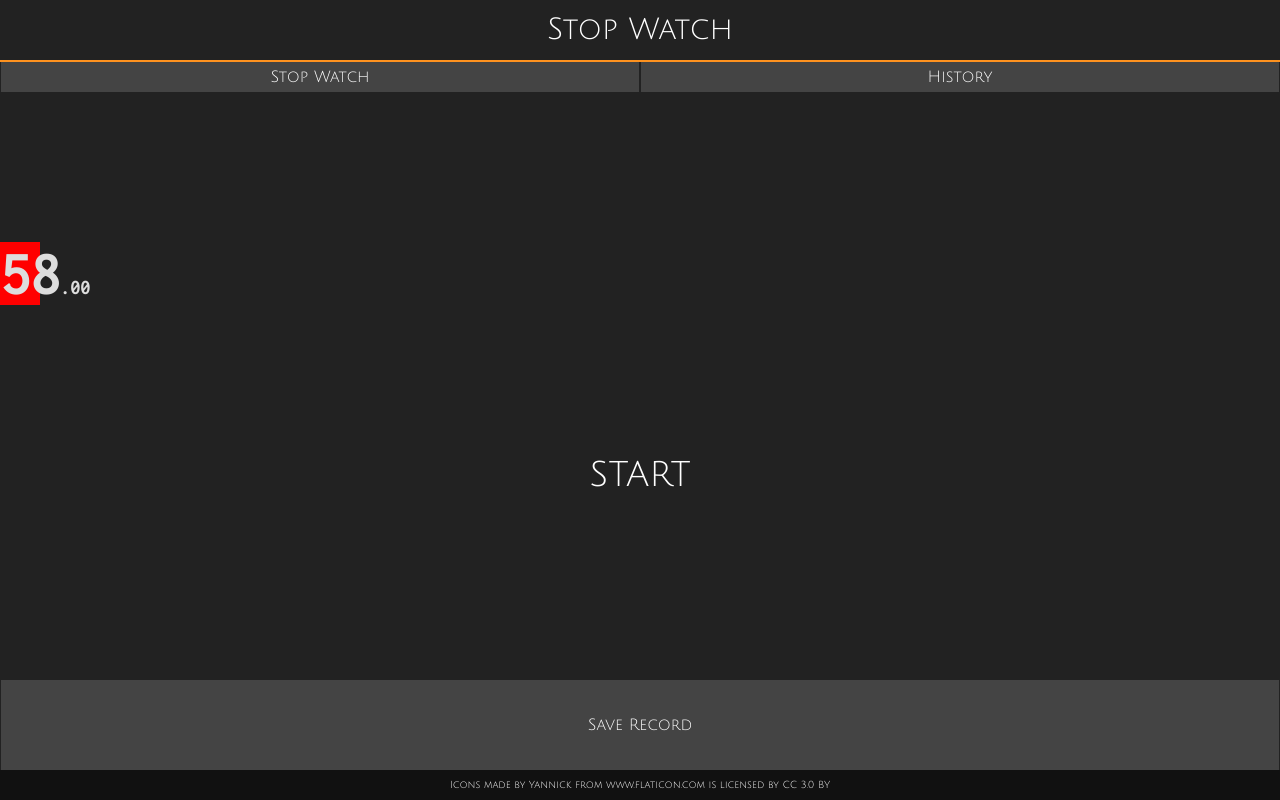
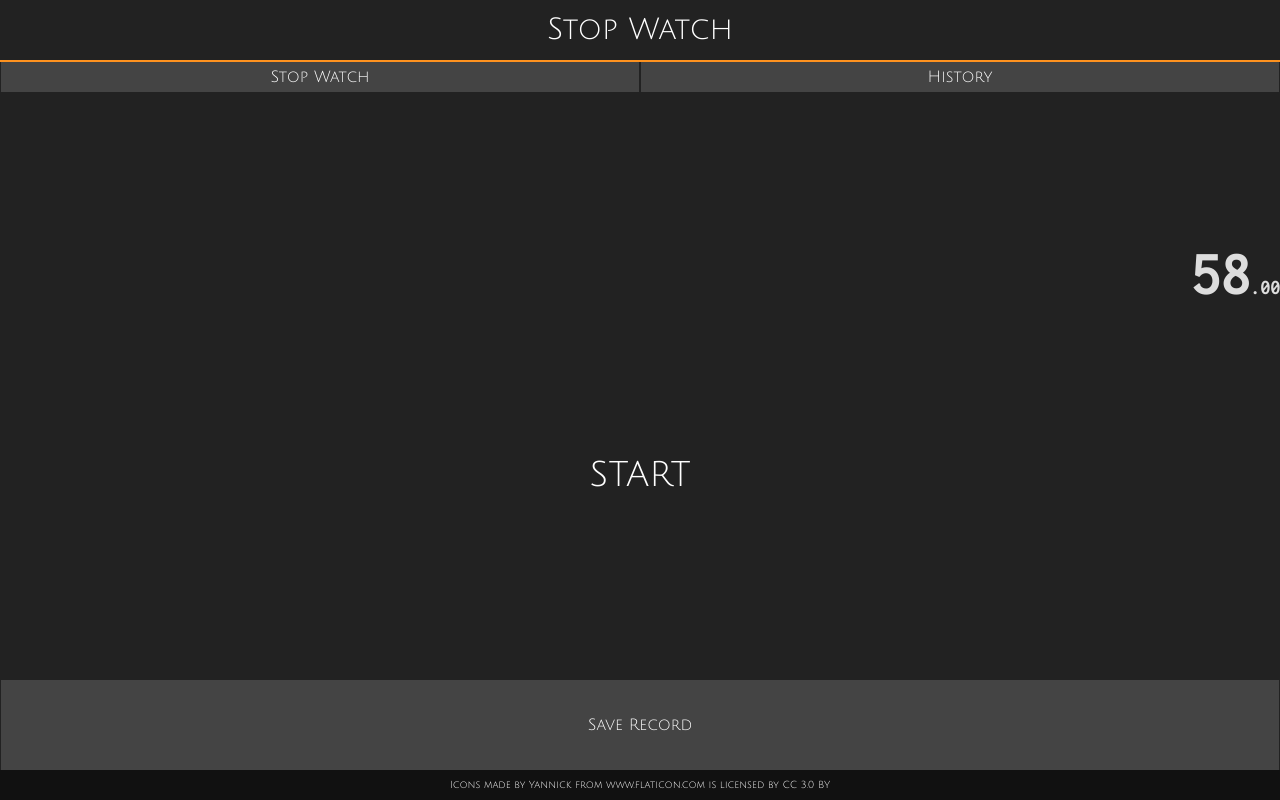
Before and after one commit to MESepehr/TimeTracker, a React (Create React App) app in the folder front-end/: page / in a window 1280 px wide. Built offline with nearby package versions, Linux system fonts and the light colour scheme; the HTML template or start-up script is replaced by a standard one.

Commit message:
repositiong

```diff
--- a/front-end/src/components/stopwatch/StopWatch.js
+++ b/front-end/src/components/stopwatch/StopWatch.js
@@ -147,25 +147,21 @@ export default class StopWatch extends React.Component
 
     render()
     {
-
-        let lastSec = this.sec ;
-        let lastMin = this.min ;
-        let lastHou = this.hour ;
-
         this.splitTimeInStrings();
 
-        var colorFull = "stop-watch-element-glow";
-        var defaultColor = "stop-watch-element";
-
-        var houreStyle = (lastHou!==this.hour)?colorFull:defaultColor;
-        var minStyle = (lastMin!==this.min)?colorFull:defaultColor;
+        const stopWatchPose = {} ;
+        if(this.textBody!==undefined)
+        {
+            stopWatchPose.paddingRight = (this.mainStopWatchBody.offsetWidth-this.textBody.offsetWidth)/2+'px';
+            //console.log(this.textBody.offsetWidth+' vs '+this.mainStopWatchBody.offsetWidth);
+        }
 
         /*<div className="stop-watch"><b> <span style={houreStyle}>{this.state.hour}:</span><span>00</span><span className="milisecond-part">:00</span> </b></div>*/
         return(
-            <div className="stop-watch"><b>
+            <div className="stop-watch" style={stopWatchPose} ref={ref => this.mainStopWatchBody = ref}><b ref={ref => this.textBody = ref}>
                 <span>{this.showDayPart()}</span><span>{this.showDaySeparator()}</span>
-                <span className={houreStyle}>{this.showHourePart()}</span><span>{this.showHoureSeparator()}</span>
-                <span className={minStyle}>{this.showMinutesPart()}</span><span>{this.showMinutesSeparator()}</span>
+                <span>{this.showHourePart()}</span><span>{this.showHoureSeparator()}</span>
+                <span>{this.showMinutesPart()}</span><span>{this.showMinutesSeparator()}</span>
                 <span>{this.showSecondPart()}</span>
                 <span className="milisecond-part">{this.showMiliSecondPart()}</span> </b>
             </div>
--- a/front-end/src/components/stopwatch/stopwatch.css
+++ b/front-end/src/components/stopwatch/stopwatch.css
@@ -2,29 +2,15 @@
 
 
 .stop-watch{
-    font-size:60px;
-    color:#ddd;
-    background-color:#f00;
-    text-align:right;
-    width:40px;
-
-    font-family: 'Inconsolata', monospace;
-}
-
-.stop-watch-element{
     -moz-transition: all 1s ease;
     -o-transition: all 1s ease;
     -webkit-transition: all 1s ease;
 
+    font-size:60px;
     color:#ddd;
-}
+    text-align:right;
 
-.stop-watch-element-glow{
-    -moz-transition: all 0s ease;
-    -o-transition: all 0s ease;
-    -webkit-transition: all 0s ease;
-
-    color:#fe921f;
+    font-family: 'Inconsolata', monospace;
 }
 
 .milisecond-part{
```
